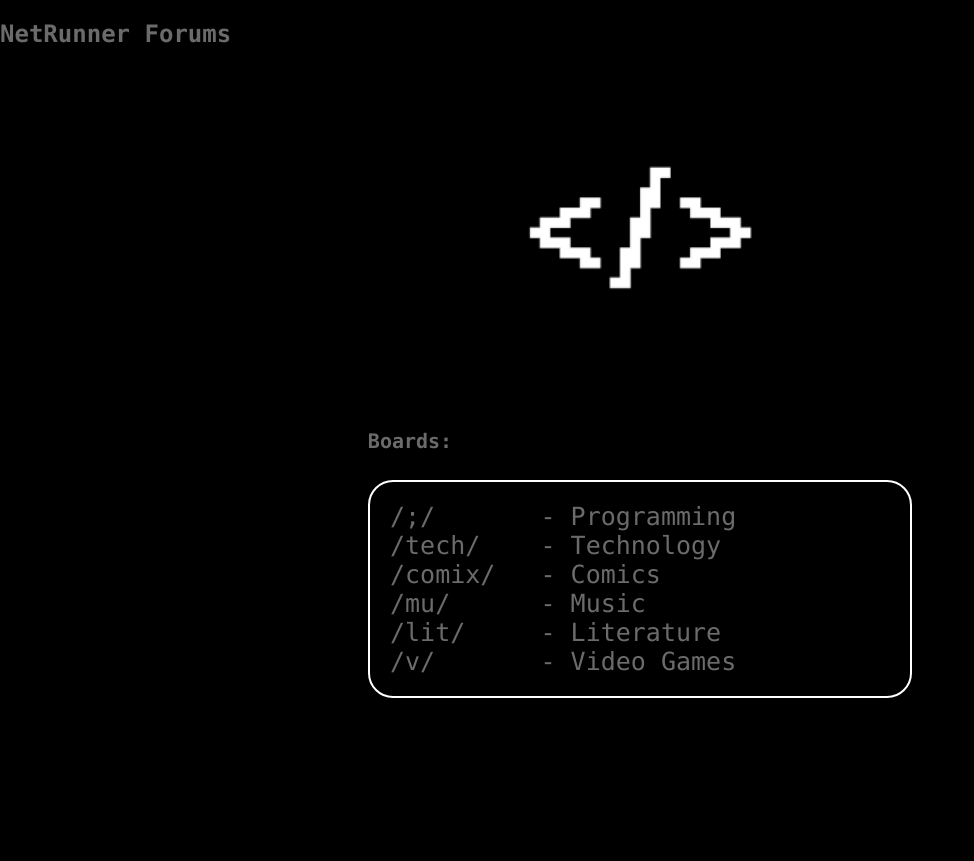
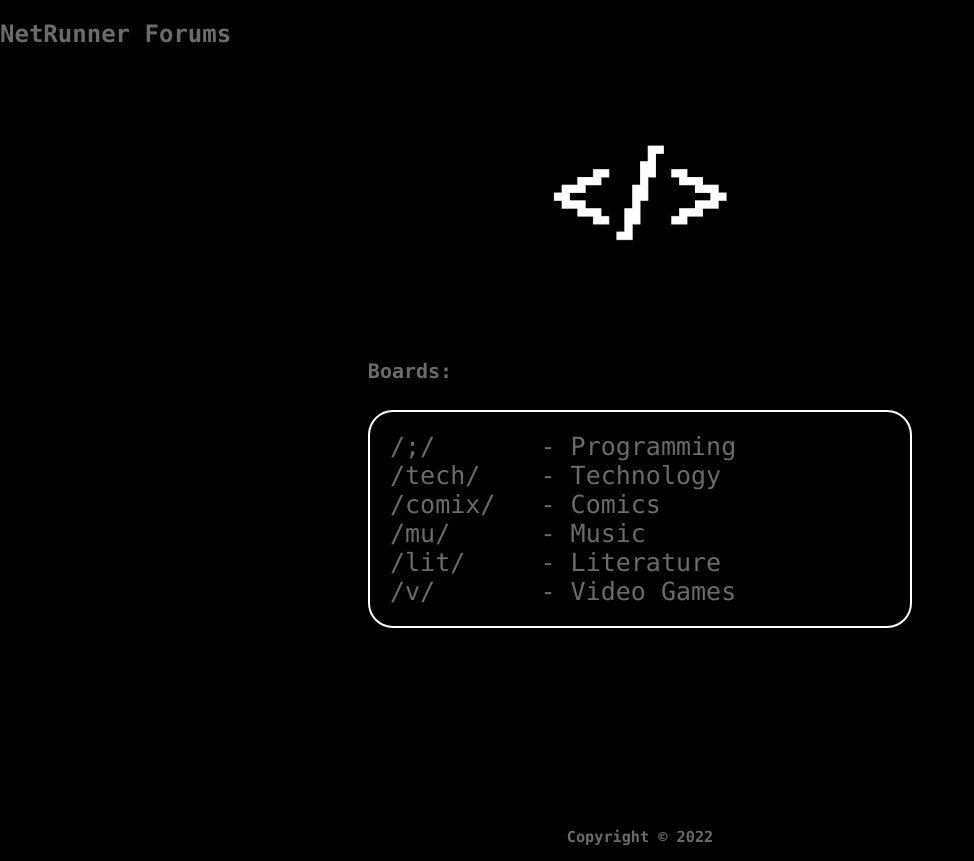
Before and after one commit to zrrrx/netrunner-forum-zrrx, a PHP site: page / in a window 1280 px wide. Shown: the whole page, without its empty margins (0-974 px from the left). Before the commit the page ends 698 px from the top, so only its background shows below. Run offline with PHP 8.4, Linux system fonts and the light colour scheme.

Commit message:
Added pages for the boards and Minor CSS changes.

```diff
--- a/index.php
+++ b/index.php
@@ -24,15 +24,20 @@
     <div id="maincontainer">
         <div class="index">
             <div class="boardcontainer">
-                <a class="board" href="/p">/;/ &nbsp;&nbsp;&nbsp;&nbsp;&nbsp;&nbsp;- Programming</a>
-                <a class="board" href="/tech">/tech/&nbsp;&nbsp;&nbsp;&nbsp;- Technology</a>
-                <a class="board" href="/comix">/comix/ &nbsp;&nbsp;- Comics</a>
-                <a class="board" href="/mu">/mu/ &nbsp;&nbsp;&nbsp;&nbsp;&nbsp;- Music</a>
-                <a class="board" href="/lit">/lit/ &nbsp;&nbsp;&nbsp;&nbsp;- Literature</a>
-                <a class="board" href="/v">/v/ &nbsp;&nbsp;&nbsp;&nbsp;&nbsp;&nbsp;- Video Games</a>
+                <a class="board" href="prog.php">/;/ &nbsp;&nbsp;&nbsp;&nbsp;&nbsp;&nbsp;- Programming</a>
+                <a class="board" href="tech.php">/tech/&nbsp;&nbsp;&nbsp;&nbsp;- Technology</a>
+                <a class="board" href="comix.php">/comix/ &nbsp;&nbsp;- Comics</a>
+                <a class="board" href="music.php">/mu/ &nbsp;&nbsp;&nbsp;&nbsp;&nbsp;- Music</a>
+                <a class="board" href="lit.php">/lit/ &nbsp;&nbsp;&nbsp;&nbsp;- Literature</a>
+                <a class="board" href="videogames.php">/v/ &nbsp;&nbsp;&nbsp;&nbsp;&nbsp;&nbsp;- Video Games</a>
             </div>
 
         </div>
     </div>
+
+
+    <div class="endpage">
+        <h3>Copyright © 2022</h3>
+    </div>
 </body>
 </html>
--- a/styles.css
+++ b/styles.css
@@ -9,8 +9,8 @@ img {
     display: block;
     margin-left: auto;
     margin-right: auto;
-    width: 25%;
-    height: 25%;
+    width: min-content;
+    height: min-content;
     padding-bottom: 15px
 }
 
@@ -71,3 +71,9 @@ a:hover{
     line-height: 1.5;
     columns: 2
 }
+
+.endpage{
+    font-size: small;
+    text-align: center;
+    margin-top: 200px;
+}
```
Also changed, not shown: comix.php (added), lit.php (added), music.php (added), netrunner-banner.jpeg (deleted), prog.php (added), tech.php (added), videogames.php (added).
